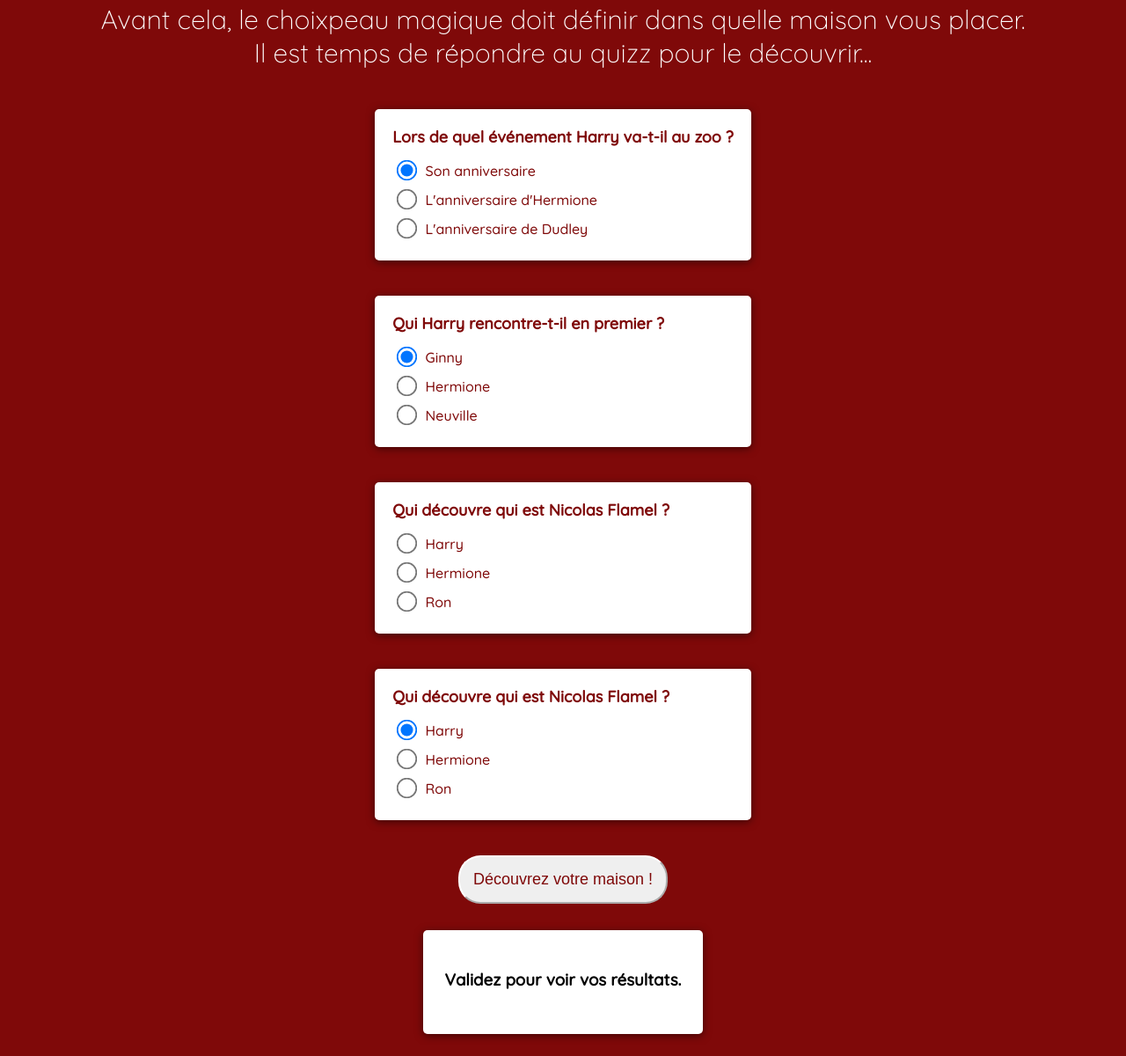
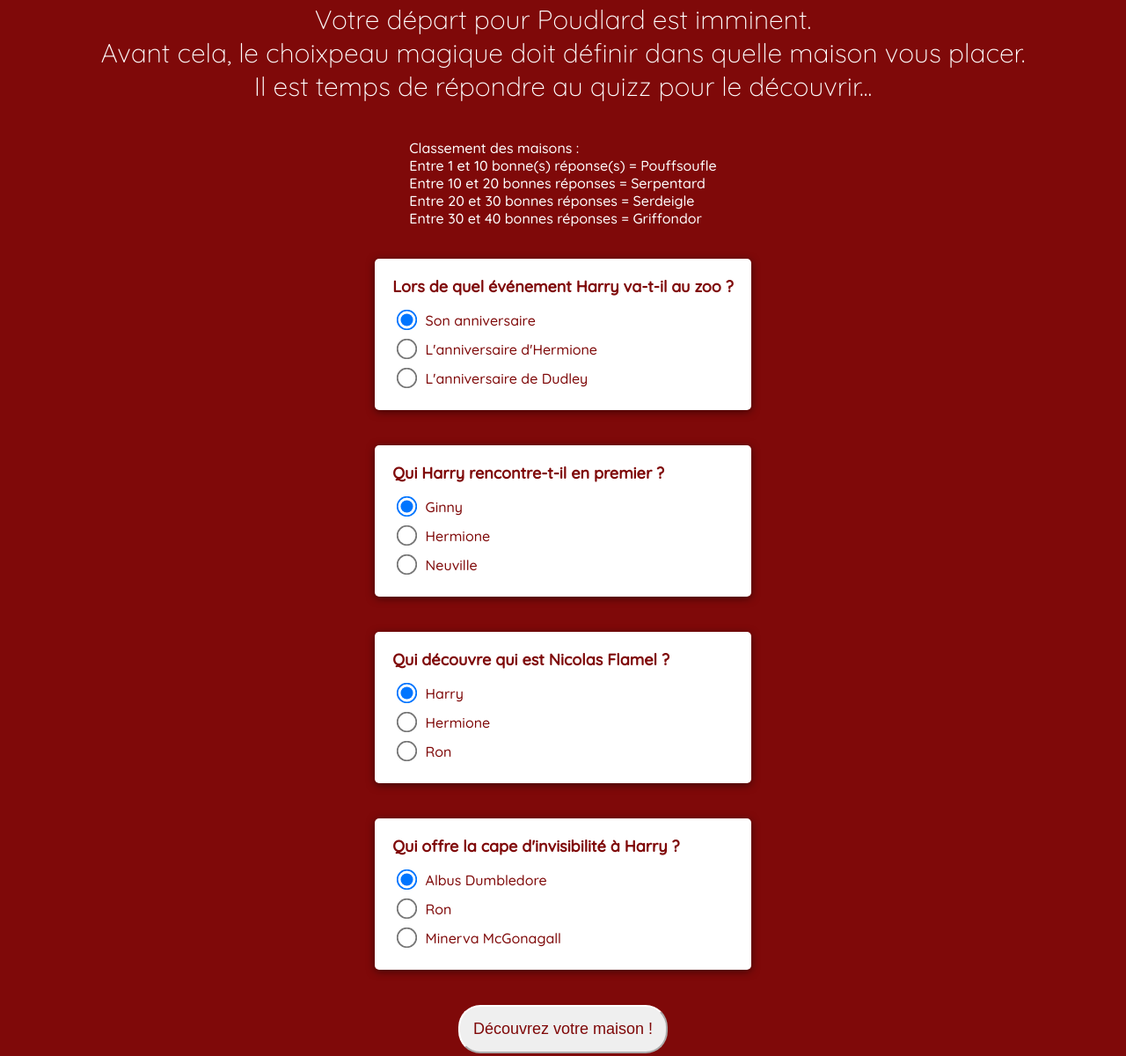
Before and after one commit to JuPrvnt/quizz-harry-potter, a plain HTML site: page index.html in a window 1280 px wide. Shown: the part 671-1871 px from the top of the page at 88% size. Drawn offline with Linux system fonts and the light colour scheme; a web font is replaced by a local one.

Commit message:
ajout 1 question

```diff
--- a/app.js
+++ b/app.js
@@ -1,6 +1,6 @@
 const form = document.querySelector(".quizz-hp-form");
 let resultsTable = [];
-const responses = ["c", "a", "b"];
+const responses = ["c", "a", "b", "a"];
 const emojis = ["🧙🏻‍♂️", "🔮", "🪄", "👻", "💀"];
 const resultTitle = document.querySelector(".quizz-hp-results h3");
 const resultHelp = document.querySelector(".quizz-hp-help");
@@ -12,7 +12,7 @@ form.addEventListener("submit", (e) => {
   e.preventDefault();
   // console.log(document.querySelector('input[name="q1"]:checked').value);
 
-  for (i = 1; i < 4; i++) {
+  for (i = 1; i < 5; i++) {
     resultsTable.push(
       document.querySelector(`input[name="q${i}"]:checked`).value
     );
@@ -23,7 +23,7 @@ form.addEventListener("submit", (e) => {
 });
 
 function checkFunc(resTable) {
-  for (let a = 0; a < 3; a++) {
+  for (let a = 0; a < 4; a++) {
     if (resTable[a] === responses[a]) {
       checkTable.push(true);
     } else {
--- a/index.html
+++ b/index.html
@@ -14,14 +14,19 @@
     <h1>Harry Potter</h1>
 
     <div class="quizz-hp-header">
-        <p class="quizz-hp-title">Bienvenue, sorcier(ère) ! <br />Votre départ pour Poudlard est imminent.</p>
+        <p class="quizz-hp-title">Bienvenue, sorcier(ère) !</p>
         <img class="quizz-hp-img-home" src="./assets/Poudlard.jpg">
     </div>
 
     <div class="quizz-hp-container-global">
 
-        <h2>Avant cela, le choixpeau magique doit définir dans quelle maison vous placer.<br />Il est temps de répondre
+        <h2>Votre départ pour Poudlard est imminent. <br />Avant cela, le choixpeau magique doit définir dans quelle
+            maison vous placer.<br />Il est temps de répondre
             au quizz pour le découvrir...</h2>
+        <p class="quizz-hp-podium">Classement des maisons : <br />Entre 1 et 10 bonne(s) réponse(s) =
+            Pouffsoufle<br />Entre 10 et 20 bonnes
+            réponses = Serpentard<br />Entre 20 et 30 bonnes réponses = Serdeigle<br />Entre 30 et 40 bonnes réponses =
+            Griffondor</p>
 
         <form class="quizz-hp-form">
 
@@ -77,19 +82,19 @@
             </div>
 
             <div class="quizz-hp-block">
-                <h4>Qui découvre qui est Nicolas Flamel ?</h2>
+                <h4>Qui offre la cape d'invisibilité à Harry ?</h2>
 
                     <div>
-                        <input type="radio" id="Harry" name="q3" value="a" checked>
-                        <label for="Harry">Harry</label>
+                        <input type="radio" id="Dumbledore" name="q4" value="a" checked>
+                        <label for="Dumbledore">Albus Dumbledore</label>
                     </div>
                     <div>
-                        <input type="radio" id="HermioneQ3" name="q3" value="b">
-                        <label for="HermioneQ3">Hermione</label>
+                        <input type="radio" id="Ron" name="q4" value="b">
+                        <label for="Ron">Ron</label>
                     </div>
                     <div>
-                        <input type="radio" id="Ron" name="q3" value="c">
-                        <label for="Ron">Ron</label>
+                        <input type="radio" id="McGonagall" name="q4" value="c">
+                        <label for="McGonagall">Minerva McGonagall</label>
                     </div>
             </div>
 
--- a/style.css
+++ b/style.css
@@ -58,6 +58,10 @@ h2 {
   color: white;
   font-size: 30px;
   text-align: center;
+}
+
+.quizz-hp-podium {
+  color: white;
 }
 
 .quizz-hp-form {
```
